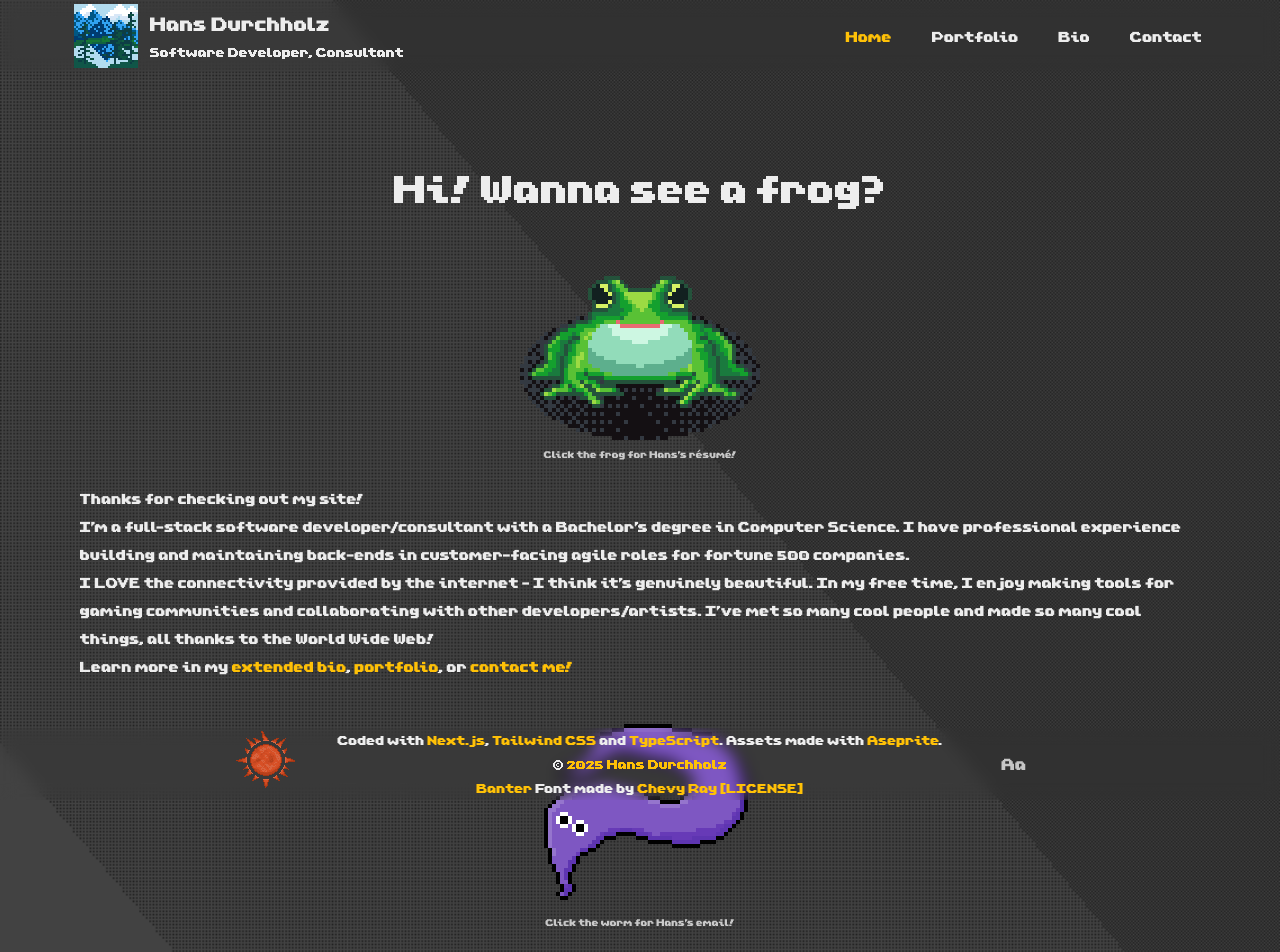
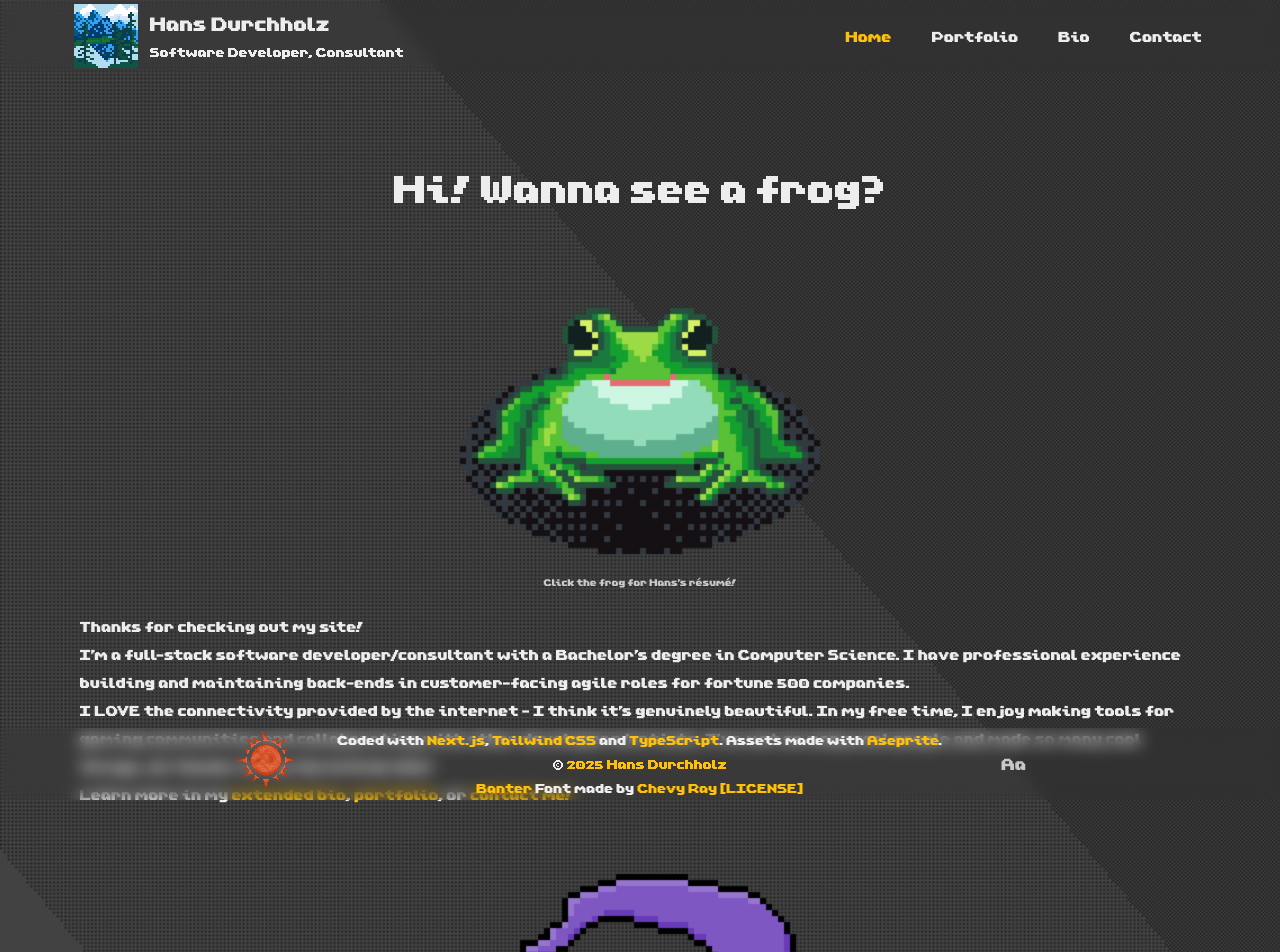
Before and after one commit to hansied67/hansied67.github.io, a Next.js app: page / in a window 1280 px wide. Shown: the top 952 px of the page. Built offline with nearby package versions, Linux system fonts and the light colour scheme.

Commit message:
fix 'serves images with low resolution' PageSpeed UX issue, source maps for large first-party JavaScript

```diff
--- a/next.config.ts
+++ b/next.config.ts
@@ -28,6 +28,8 @@ const nextConfig: NextConfig = {
   images: {
     unoptimized: true,
   },
+
+  productionBrowserSourceMaps: true,
 };
 
 export default nextConfig;
--- a/src/app/page.tsx
+++ b/src/app/page.tsx
@@ -53,8 +53,8 @@ export default function Home() {
                 src="/Frog.gif"
                 title="64x64 frog pixel art gif made by Hans in Aseprite"
                 alt="Frog pixel art animation"
-                width={256}
-                height={256}
+                width={384}
+                height={384}
                 unoptimized
                 />
               </div>
@@ -87,16 +87,16 @@ export default function Home() {
                 src="/worm_foreground.png"
                 title="64x64 'worm on string' pixel art made by Hans in Aseprite"
                 alt="Worm pixel art"
-                width={256}
-                height={256}
+                width={384}
+                height={384}
                 unoptimized
                 />
                 <Image
                 src="/worm_petpet.gif"
                 title="64x64 'worm on string' pixel art made by Hans in Aseprite. Pet variant"
                 alt="Worm pixel art pet gif"
-                width={256}
-                height={256}
+                width={384}
+                height={384}
                 unoptimized
                 />
               </ImageHoverSwap>
```
